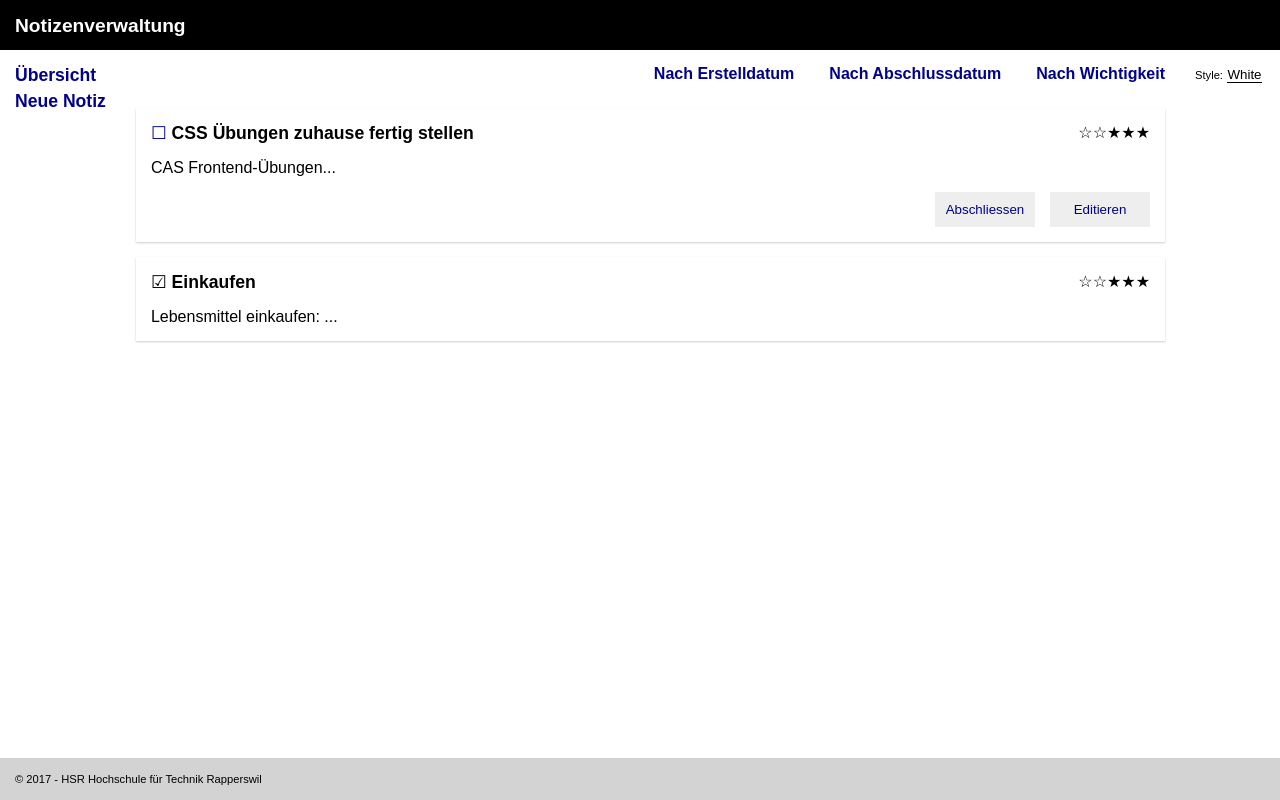
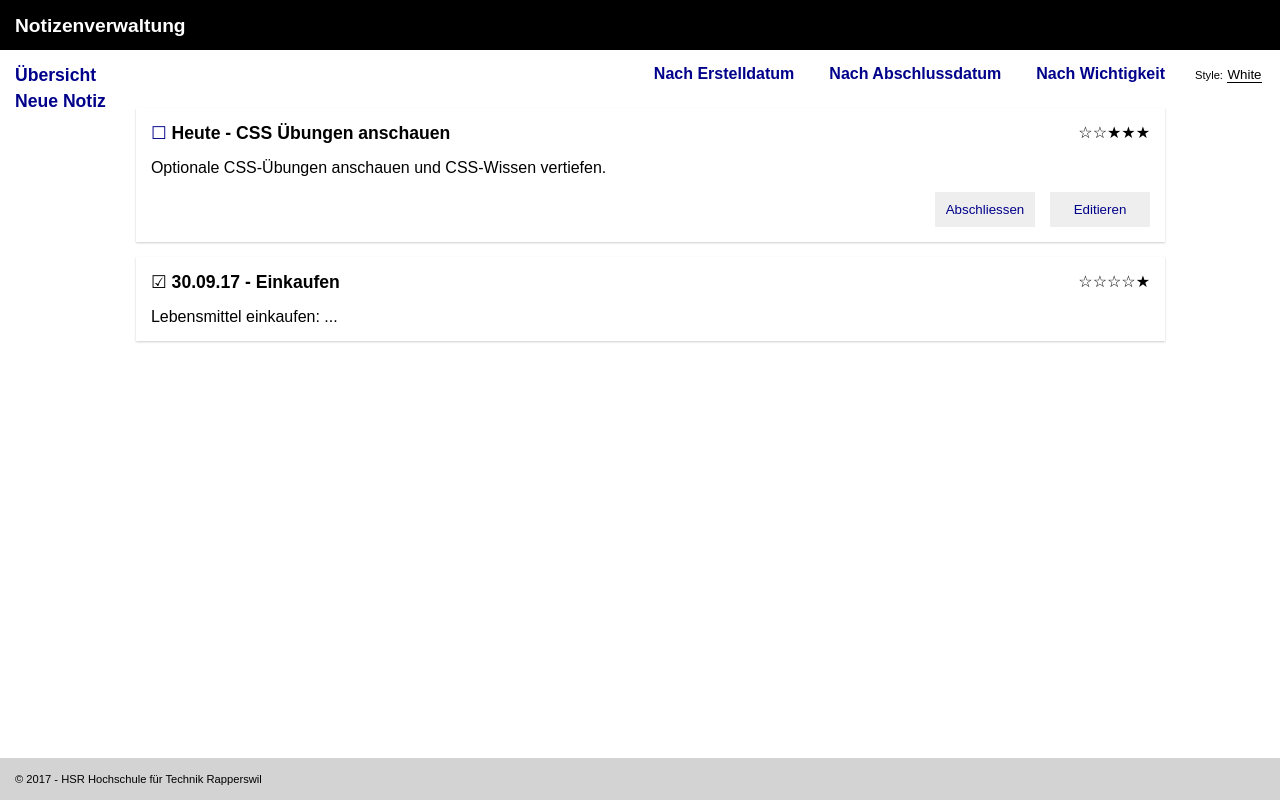
Before and after one commit to sgeh/CAS-FEE-Proj1, a website: page static/index.html in a window 1280 px wide. Drawn offline with Linux system fonts and the light colour scheme.

Commit message:
Add finish date to note titles.

```diff
--- a/static/index.html
+++ b/static/index.html
@@ -29,11 +29,11 @@
 		</header>
 		<article class="card">
 			<header>
-				<h2 class="title"><a href="#" id="lnkClose">☐</a> CSS Übungen zuhause fertig stellen</h2>
+				<h2 class="title"><a href="#" id="lnkClose">☐</a> <time datetime="2017-26-09 24:00">Heute</time> - CSS Übungen anschauen</h2>
 				<div>☆☆★★★</div>
 			</header>
 			<section>
-				CAS Frontend-Übungen...
+				Optionale CSS-Übungen anschauen und CSS-Wissen vertiefen.
 			</section>
 			<footer>
 				<input type="button" id="btnClose" value="Abschliessen">
@@ -42,8 +42,8 @@
 		</article>
 		<article class="card">
 			<header>
-				<h2 class="title">☑ Einkaufen</h2>
-				<div>☆☆★★★</div>
+				<h2 class="title">☑  <time datetime="2017-30-09 24:00">30.09.17</time> - Einkaufen</h2>
+				<div>☆☆☆☆★</div>
 			</header>
 			<section>
 				Lebensmittel einkaufen: ...
```
